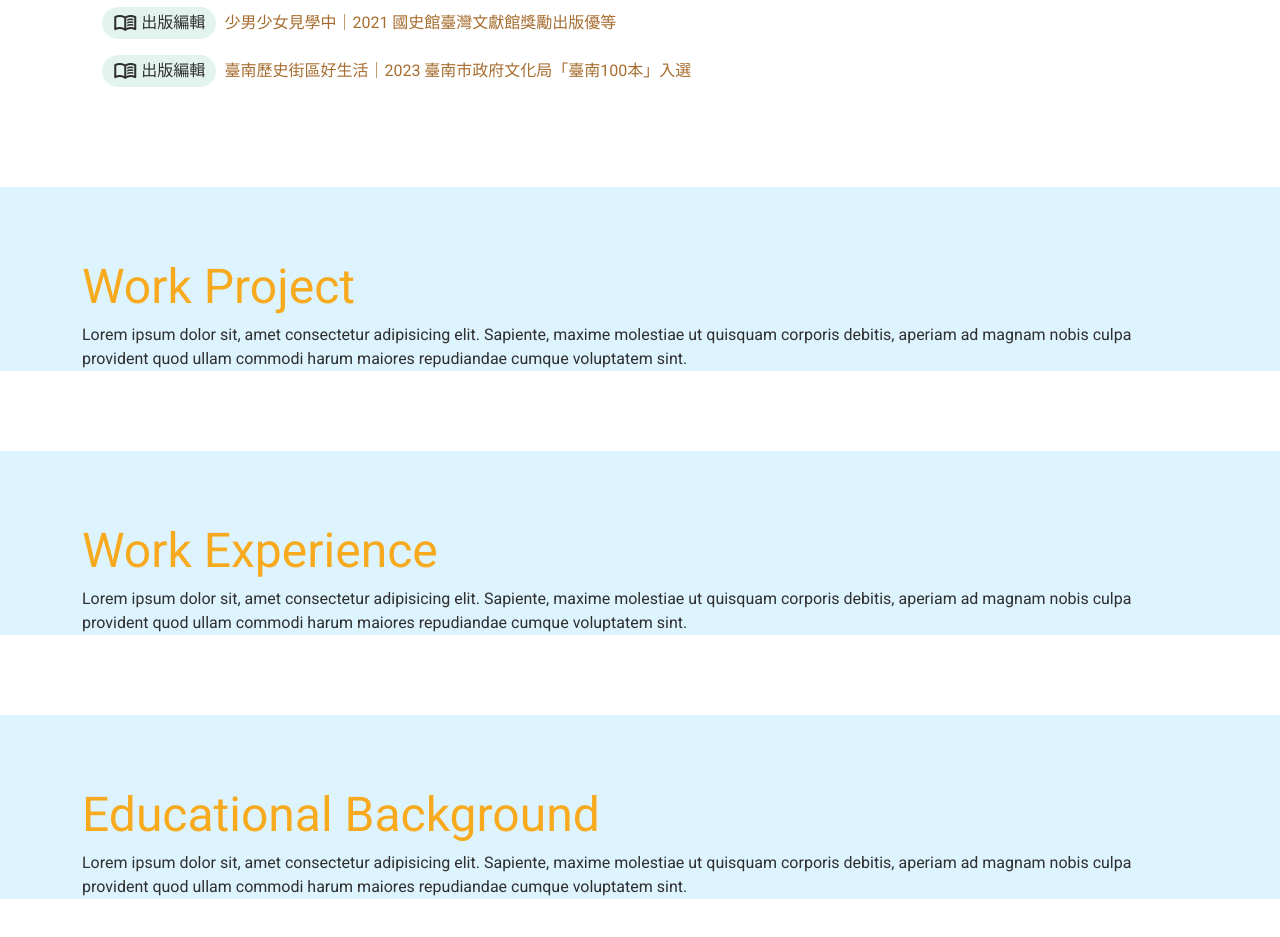
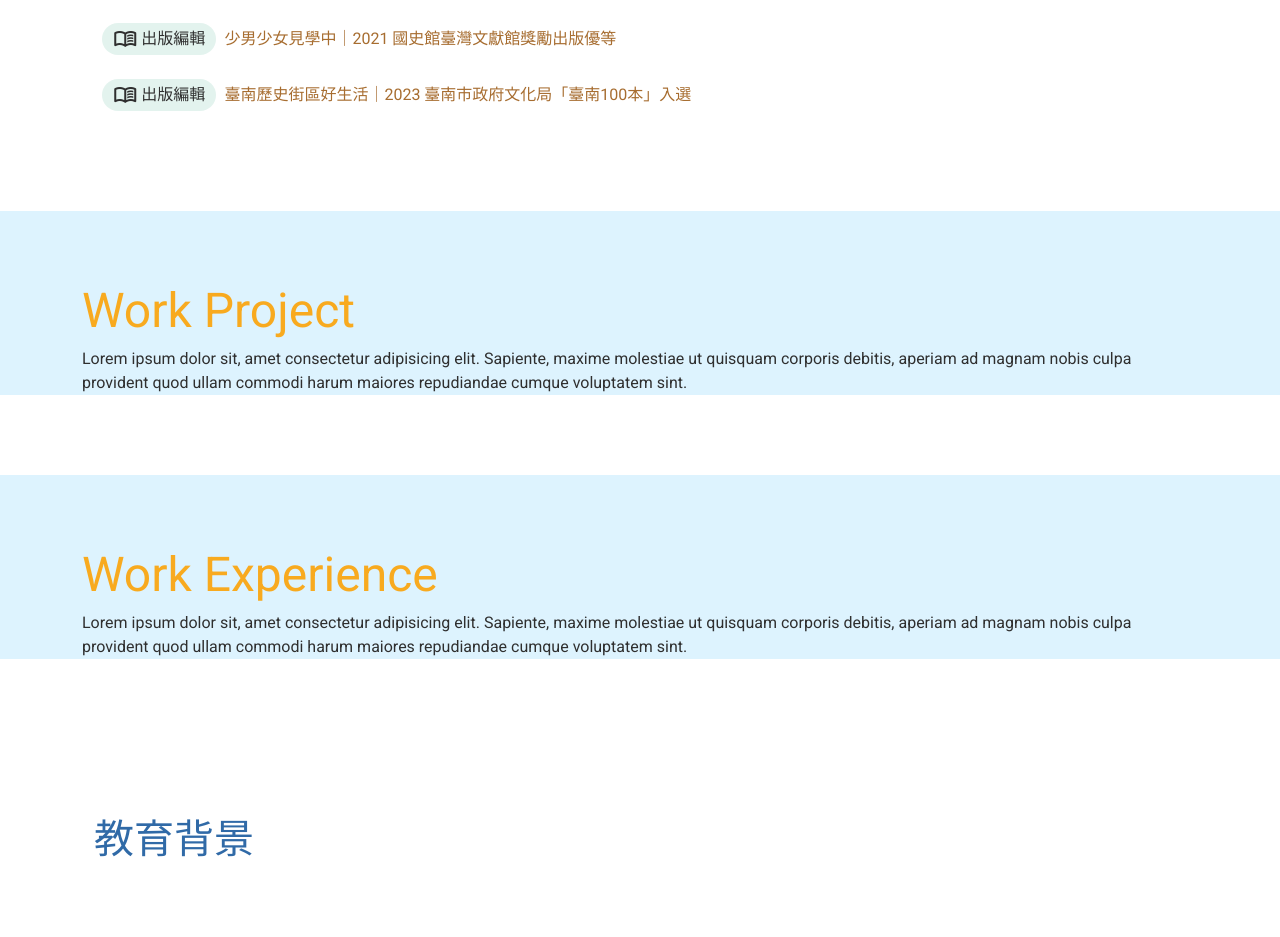
Before and after one commit to chunkimi/work-lab, a Vue app: page /#/resume in a window 1280 px wide. Shown: the part 2377-3314 px from the top of the page. Built offline with nearby package versions, Linux system fonts and the light colour scheme; a web font is replaced by a local one.

Commit message:
style(ResumeAwards): adjust ResumeAwards style

```diff
--- a/src/components/resume/ResumeAwards.vue
+++ b/src/components/resume/ResumeAwards.vue
@@ -1,16 +1,17 @@
 <template>
   <div class="container">
     <div class="resume-section__wrap">
-      <h2 class="resume-section__header">{{ awardsConfig.title }}</h2>
+      <h2 class="resume-section__header">{{ awardsConfig.sectionTitle }}</h2>
       <ul class="list-unstyled">
         <li
-          v-for="awardItem in awardsData"
+          v-for="awardItem,index in awardsData"
           :key="awardItem.itemId"
           class="d-flex align-items-center"
+          :class="index!==0?'mt-2':''"
         >
           <p class="tag d-flex align-items-center bg-quaternary-25 color-dark">
             <span class="material-symbols-outlined"> {{ awardItem.typeIcon }}</span>
-            <span class="ms-1">{{ awardItem.typeText }}</span>
+            <span class="ms-1" v-if="isMediaMdUp">{{ awardItem.typeText }}</span>
           </p>
           <p class="color-support fs-fixed-7">{{ awardItem.text }}</p>
         </li>
@@ -20,16 +21,19 @@
 </template>
 <script setup>
 import { computed } from 'vue'
+import { useMediaQuery } from '@vueuse/core'
 import { resumeNavMenu } from '@/utils/resumeUtils.js'
 import awardsInfoData from '@/data/product_awards.json'
 
 const awardsConfig = {
-  title: resumeNavMenu.find((item) => item.sectionID === 'awards').title,
+  sectionTitle: resumeNavMenu.find((item) => item.sectionID === 'awards').title,
   projectIcon: [
     { type: 'web', icon: 'computer', text: '前端開發' },
     { type: 'book', icon: 'menu_book', text: '出版編輯' }
   ]
 }
+
+const isMediaMdUp = useMediaQuery('(min-width: 769px)')
 
 const awardsData = computed(() => {
   return awardsInfoData.map((award) => {
--- /dev/null
+++ b/src/components/resume/ResumeEdu.vue
@@ -0,0 +1,17 @@
+<template>
+  <div class="container">
+    <div class="resume-section__wrap">
+      <h2 class="resume-section__header">{{ eduConfig.sectionTitle }}</h2>
+    </div>
+  </div>
+</template>
+ <script setup>
+
+import { resumeNavMenu } from '@/utils/resumeUtils.js'
+
+
+const eduConfig = {
+  sectionTitle: resumeNavMenu.find((item) => item.sectionID === 'edu').title,
+
+}
+</script>
--- a/src/components/resume/WebProdDev.vue
+++ b/src/components/resume/WebProdDev.vue
@@ -1,7 +1,7 @@
 <template>
   <div class="container">
     <div class="resume-section__wrap">
-      <h2 class="resume-section__header">{{ webProdDevConfig.title }}</h2>
+      <h2 class="resume-section__header">{{ webProdDevConfig.sectionTitle }}</h2>
       <ProductCard
         :languageMode="webProdDevConfig.languageMode"
         :products-data="productDevelopData"
@@ -15,7 +15,7 @@ import ProductCard from '@/components/web_product/ProductCard.vue'
 import productDevelopData from '@/data/web_product_develop.json'
 
 const webProdDevConfig = {
-  title: resumeNavMenu.find((item) => item.sectionID === 'web-prod-dev').title,
+  sectionTitle: resumeNavMenu.find((item) => item.sectionID === 'web-prod-dev').title,
   languageMode: 'zh'
 }
 </script>
--- a/src/views/ResumeView.vue
+++ b/src/views/ResumeView.vue
@@ -150,15 +150,8 @@
           </div>
         </div>
         <!-- Educational Background -->
-        <div class="resume__section bg-secondary-50" id="edu">
-          <div class="container">
-            <h3 class="fs-3 color-warning">Educational Background</h3>
-            <p>
-              Lorem ipsum dolor sit, amet consectetur adipisicing elit. Sapiente, maxime molestiae
-              ut quisquam corporis debitis, aperiam ad magnam nobis culpa provident quod ullam
-              commodi harum maiores repudiandae cumque voluptatem sint.
-            </p>
-          </div>
+        <div class="resume__section" id="edu">
+          <ResumeEdu />
         </div>
       </div>
     </main>
@@ -170,6 +163,7 @@ import { useMediaQuery } from '@vueuse/core'
 import { resumeNavMenu } from '@/utils/resumeUtils.js'
 import WebProdDev from '@/components/resume/WebProdDev.vue'
 import ResumeAwards from '@/components/resume/ResumeAwards.vue'
+import ResumeEdu from '@/components/resume/ResumeEdu.vue'
 
 const isMediaLgUp = useMediaQuery('(min-width: 991px)')
 
```
